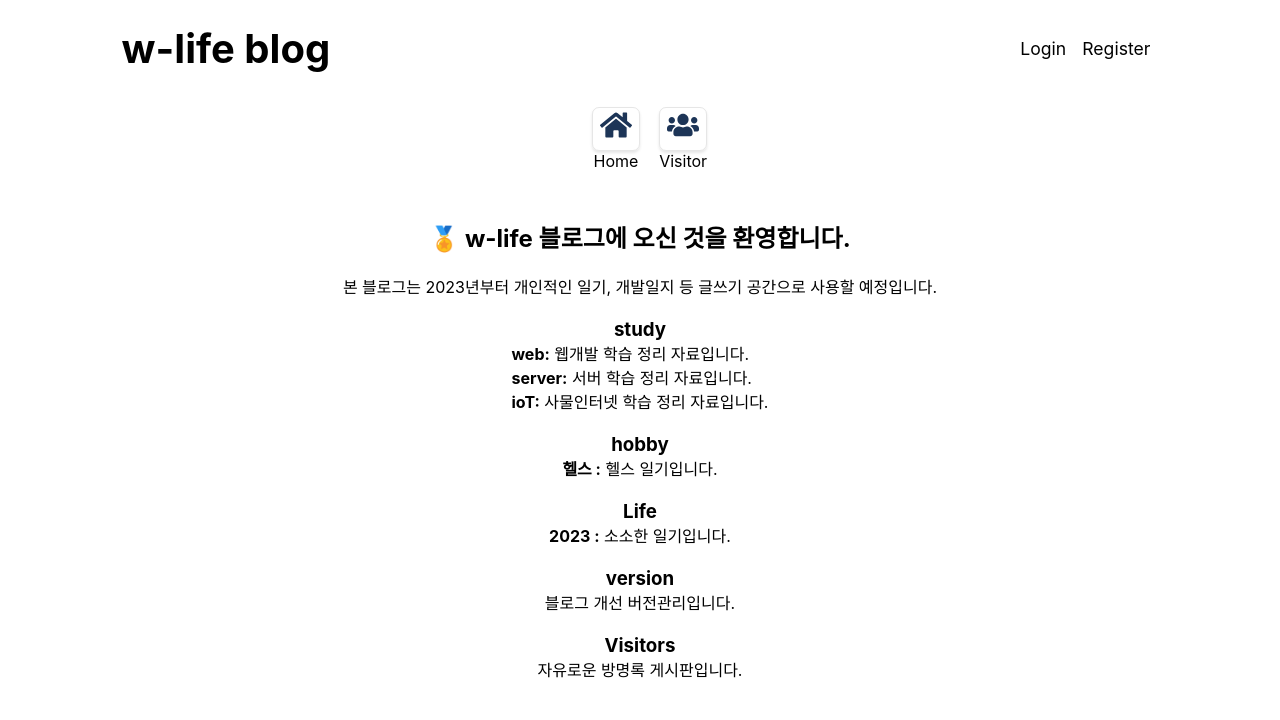
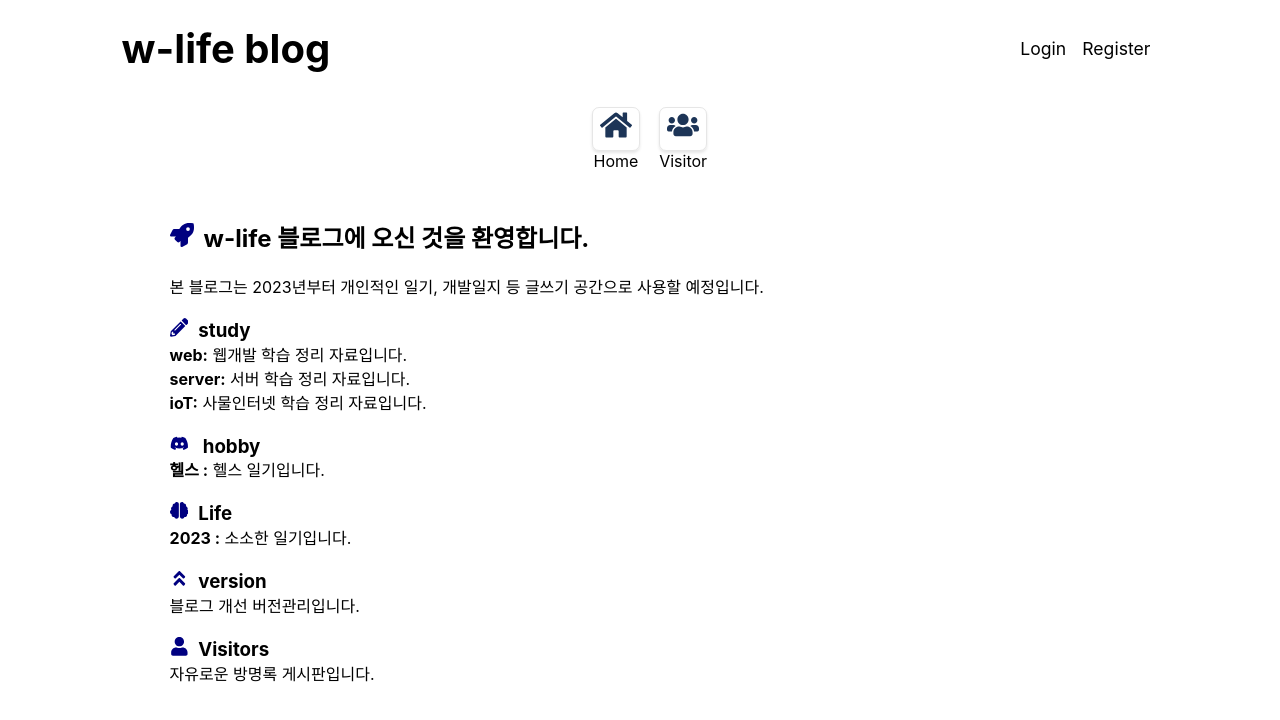
Before and after one commit to wdevelope/myblog_react, a React (Create React App) app: page / in a window 1280 px wide. Shown: the top 720 px of the page. Built offline with nearby package versions, Linux system fonts and the light colour scheme.

Commit message:
chore: hoem 디자인 수정

```diff
--- a/src/components/pages/Home/HomePage.js
+++ b/src/components/pages/Home/HomePage.js
@@ -1,13 +1,20 @@
 import styles from './HomePage.module.css';
+import { FaPencilAlt, FaDiscord, FaRocket, FaUser, FaAngleDoubleUp, FaBrain } from 'react-icons/fa';
 
 export default function Home() {
   return (
     <main className={styles.homeMain}>
-      <h2>🏅 w-life 블로그에 오신 것을 환영합니다.</h2>
+      <h2>
+        <FaRocket />
+        w-life 블로그에 오신 것을 환영합니다.
+      </h2>
       <br />
       <p>본 블로그는 2023년부터 개인적인 일기, 개발일지 등 글쓰기 공간으로 사용할 예정입니다.</p>
       <br />
-      <h3>study</h3>
+      <h3>
+        <FaPencilAlt />
+        study
+      </h3>
       <ul>
         <li>
           <strong>web:</strong> 웹개발 학습 정리 자료입니다.
@@ -20,26 +27,37 @@ export default function Home() {
         </li>
       </ul>
       <br />
-      <h3>hobby</h3>
+      <h3>
+        <FaDiscord /> hobby
+      </h3>
       <ul>
         <li>
           <strong>헬스 :</strong> 헬스 일기입니다.
         </li>
       </ul>
       <br />
-      <h3>Life</h3>
+      <h3>
+        <FaBrain />
+        Life
+      </h3>
       <ul>
         <li>
           <strong>2023 :</strong> 소소한 일기입니다.
         </li>
       </ul>
       <br />
-      <h3>version</h3>
+      <h3>
+        <FaAngleDoubleUp />
+        version
+      </h3>
       <ul>
         <li>블로그 개선 버전관리입니다.</li>
       </ul>
       <br />
-      <h3>Visitors</h3>
+      <h3>
+        <FaUser />
+        Visitors
+      </h3>
       <span>자유로운 방명록 게시판입니다.</span>
     </main>
   );
--- a/src/components/pages/Home/HomePage.module.css
+++ b/src/components/pages/Home/HomePage.module.css
@@ -1,8 +1,11 @@
 .homeMain {
   display: flex;
-  justify-content: center;
-  align-items: center;
   flex-direction: column;
 
-  margin-top: 3rem;
+  padding: 3rem;
 }
+
+.homeMain svg {
+  margin-right: 10px;
+  color: navy;
+}
```
